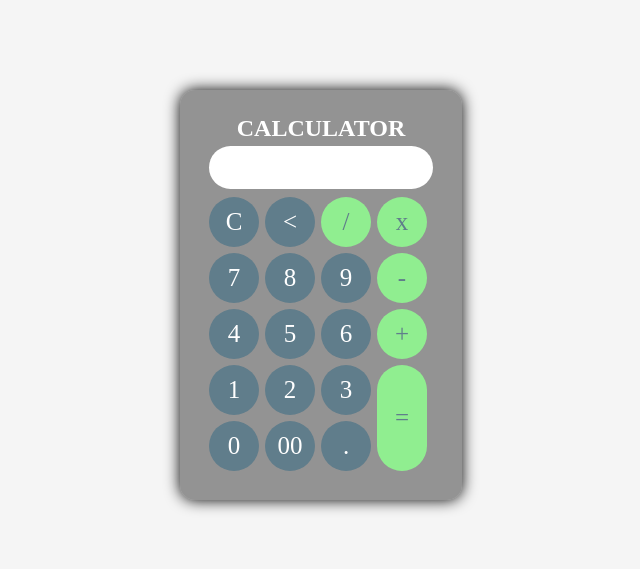
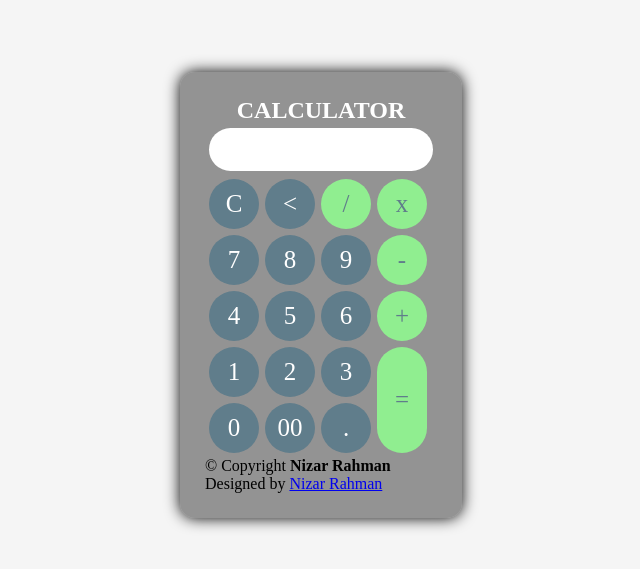
Before and after one commit to nizarrahman/kalkulator, a plain HTML site: page index.html in a window 1280 px wide. Shown: the part 105-674 px from the top of the page, without its empty margins (319-959 px from the left). Drawn offline with Linux system fonts and the light colour scheme; a web font is replaced by a local one.

Commit message:
Update index.html

```diff
--- a/index.html
+++ b/index.html
@@ -51,6 +51,16 @@
 						<td><input class="button" type="button" value="." onclick="insert('.')"></td>
 					</tr>
 				</table>
+				<footer id="footer">
+					<div class="container">
+					  <div class="copyright">
+						&copy; Copyright <strong><span>Nizar Rahman</span></strong>
+					  </div>
+					  <div class="credits">
+						Designed by <a href="https://nizarrrahman.biz.id">Nizar Rahman</a>
+					  </div>
+					</div>
+				  </footer>
 
 		</div>
 	</div>
```
